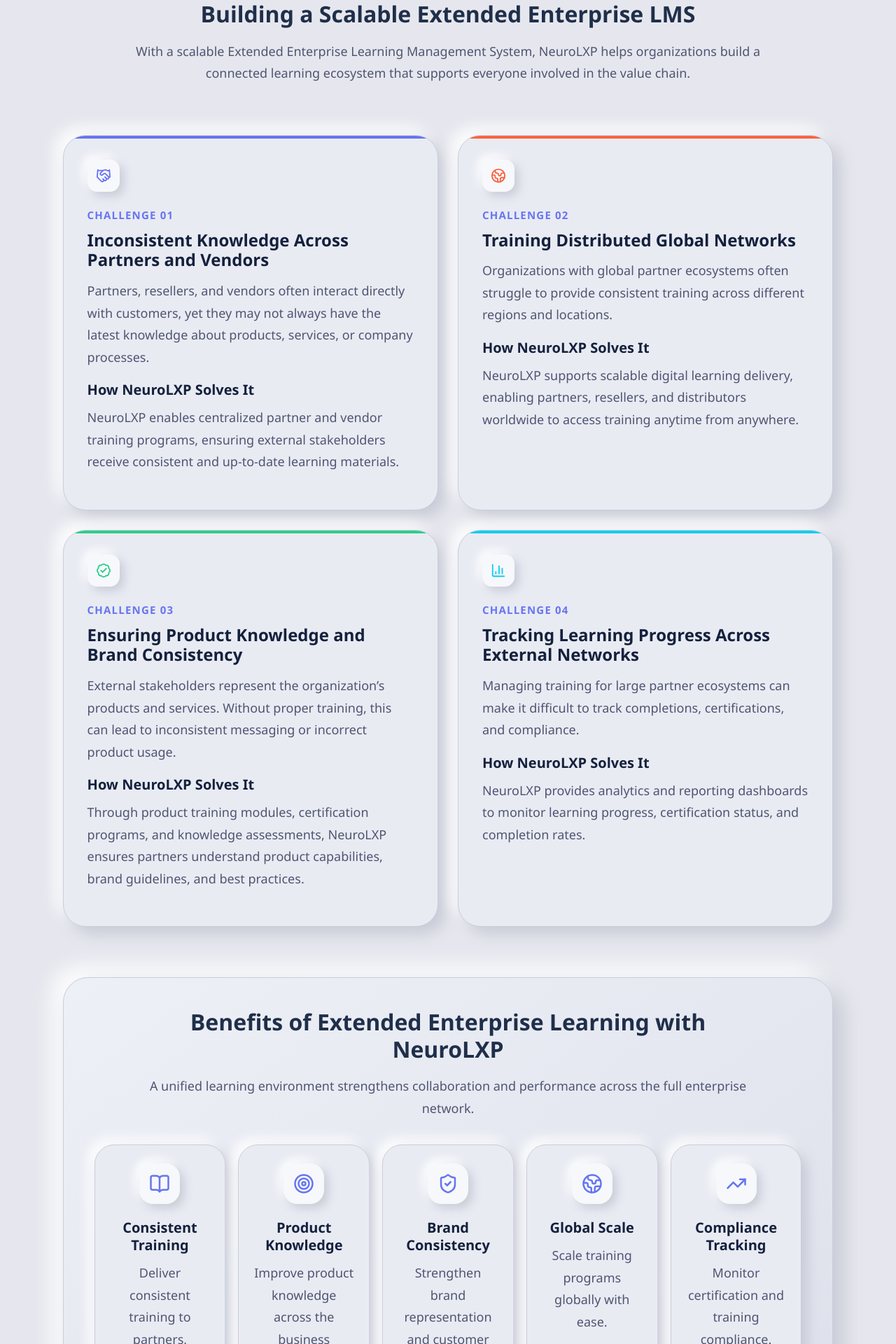
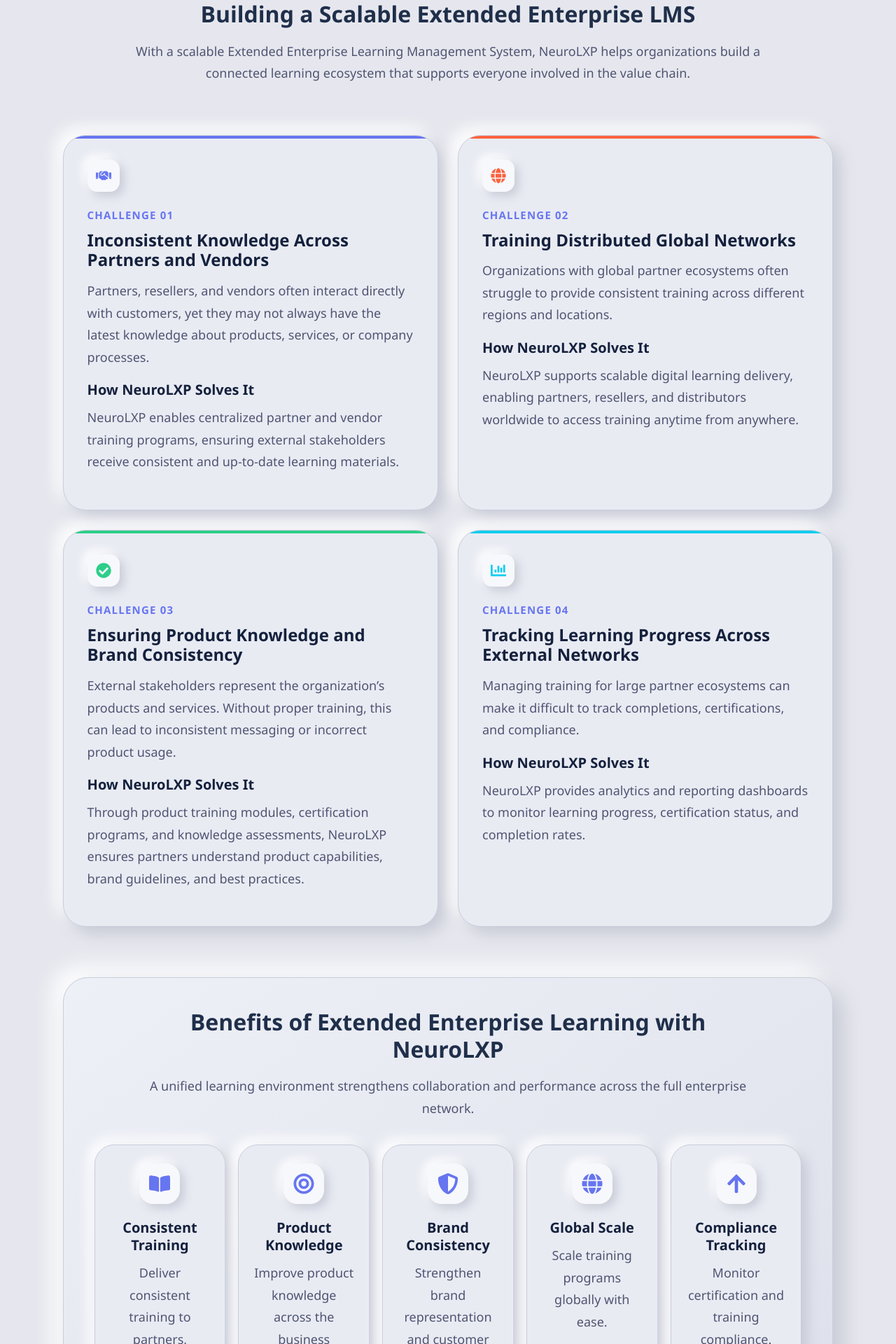
Before and after one commit to PRGEEQGlobalSolutionsPrivateLIT/LMS-Main-Pro, a Next.js app in the folder apps/learner-web/: page /Extended-Enterprise in a window 1280 px wide. Shown: the part 840-2760 px from the top of the page at 70% size. Built offline with nearby package versions, Linux system fonts and the light colour scheme.

Commit message:
Update page.tsx

```diff
--- a/apps/learner-web/app/Extended-Enterprise/page.tsx
+++ b/apps/learner-web/app/Extended-Enterprise/page.tsx
@@ -1,16 +1,16 @@
 import {
-  Network,
-  Users,
-  Globe2,
-  BadgeCheck,
-  BarChart3,
-  Handshake,
-  BookOpen,
-  Target,
-  ShieldCheck,
-  TrendingUp,
-  ArrowRight,
-} from "lucide-react";
+  FaNetworkWired,
+  FaUsers,
+  FaGlobe,
+  FaCheckCircle,
+  FaChartBar,
+  FaHandshake,
+  FaBookOpen,
+  FaBullseye,
+  FaShieldAlt,
+  FaArrowUp,
+  FaArrowRight,
+} from "react-icons/fa";
 import "./ExtendedEnterpriseLearning.css";
 
 export default function ExtendedEnterpriseLearning() {
@@ -35,7 +35,7 @@ export default function ExtendedEnterpriseLearning() {
         </div>
 
         <div className="enterprise-hero-panel">
-          <Network />
+          <FaNetworkWired />
           <h4>Connected Learning Ecosystem</h4>
           <p>
             Train partners, vendors, distributors, and customers through one
@@ -56,7 +56,7 @@ export default function ExtendedEnterpriseLearning() {
       <section className="enterprise-challenges">
         <article className="enterprise-card">
           <div className="enterprise-card-icon">
-            <Handshake />
+            <FaHandshake />
           </div>
           <div>
             <span>Challenge 01</span>
@@ -77,7 +77,7 @@ export default function ExtendedEnterpriseLearning() {
 
         <article className="enterprise-card">
           <div className="enterprise-card-icon">
-            <Globe2 />
+            <FaGlobe />
           </div>
           <div>
             <span>Challenge 02</span>
@@ -97,7 +97,7 @@ export default function ExtendedEnterpriseLearning() {
 
         <article className="enterprise-card">
           <div className="enterprise-card-icon">
-            <BadgeCheck />
+            <FaCheckCircle />
           </div>
           <div>
             <span>Challenge 03</span>
@@ -118,7 +118,7 @@ export default function ExtendedEnterpriseLearning() {
 
         <article className="enterprise-card">
           <div className="enterprise-card-icon">
-            <BarChart3 />
+            <FaChartBar />
           </div>
           <div>
             <span>Challenge 04</span>
@@ -147,31 +147,31 @@ export default function ExtendedEnterpriseLearning() {
 
         <div className="enterprise-benefits-grid">
           <div>
-            <BookOpen />
+            <FaBookOpen />
             <h4>Consistent Training</h4>
             <p>Deliver consistent training to partners, vendors, and distributors.</p>
           </div>
 
           <div>
-            <Target />
+            <FaBullseye />
             <h4>Product Knowledge</h4>
             <p>Improve product knowledge across the business ecosystem.</p>
           </div>
 
           <div>
-            <ShieldCheck />
+            <FaShieldAlt />
             <h4>Brand Consistency</h4>
             <p>Strengthen brand representation and customer experience.</p>
           </div>
 
           <div>
-            <Globe2 />
+            <FaGlobe />
             <h4>Global Scale</h4>
             <p>Scale training programs globally with ease.</p>
           </div>
 
           <div>
-            <TrendingUp />
+            <FaArrowUp />
             <h4>Compliance Tracking</h4>
             <p>Monitor certification and training compliance.</p>
           </div>
@@ -192,10 +192,10 @@ export default function ExtendedEnterpriseLearning() {
 
         <div className="enterprise-final-action">
           <img
-          src="/pexels-divinetechygirl-1181435.jpg"
-          alt="Learners using digital learning resources"
-          className="placeholder-image"
-        />
+            src="/pexels-divinetechygirl-1181435.jpg"
+            alt="Learners using digital learning resources"
+            className="placeholder-image"
+          />
         </div>
       </section>
     </main>
```
